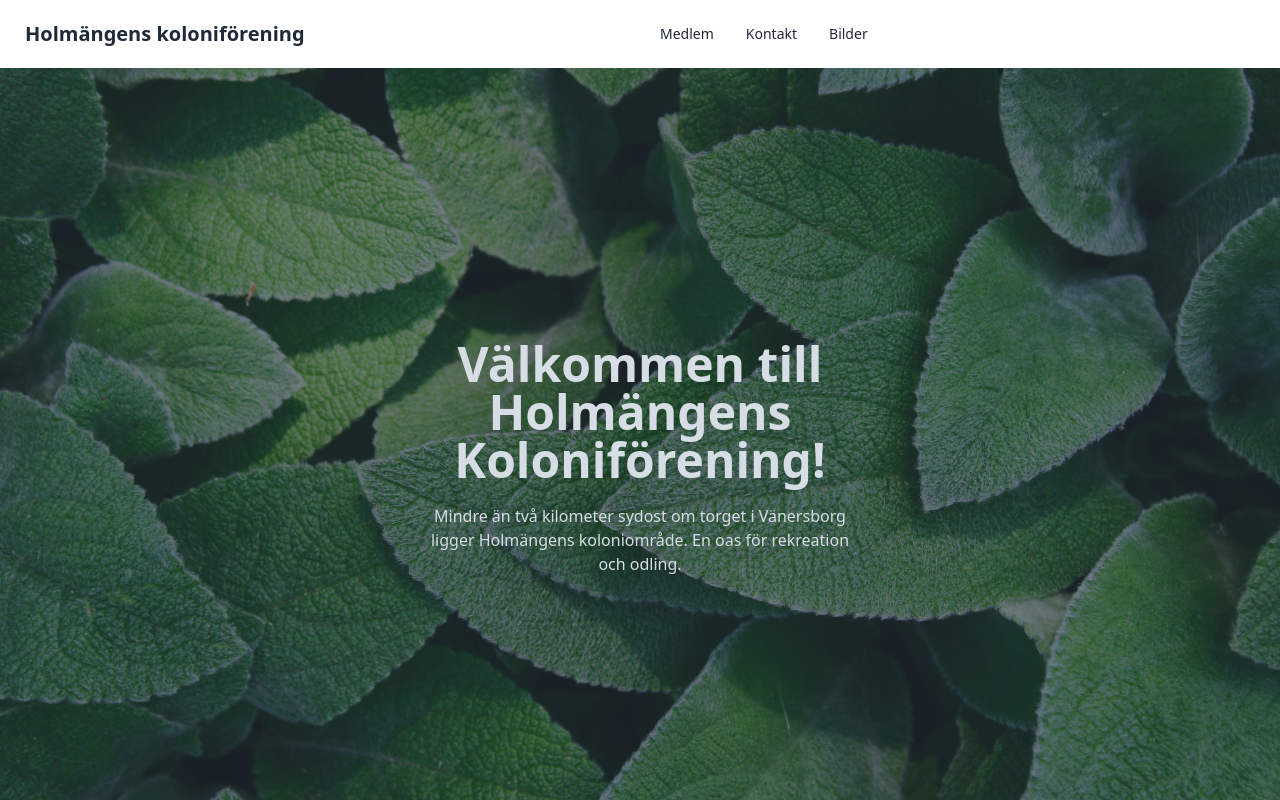
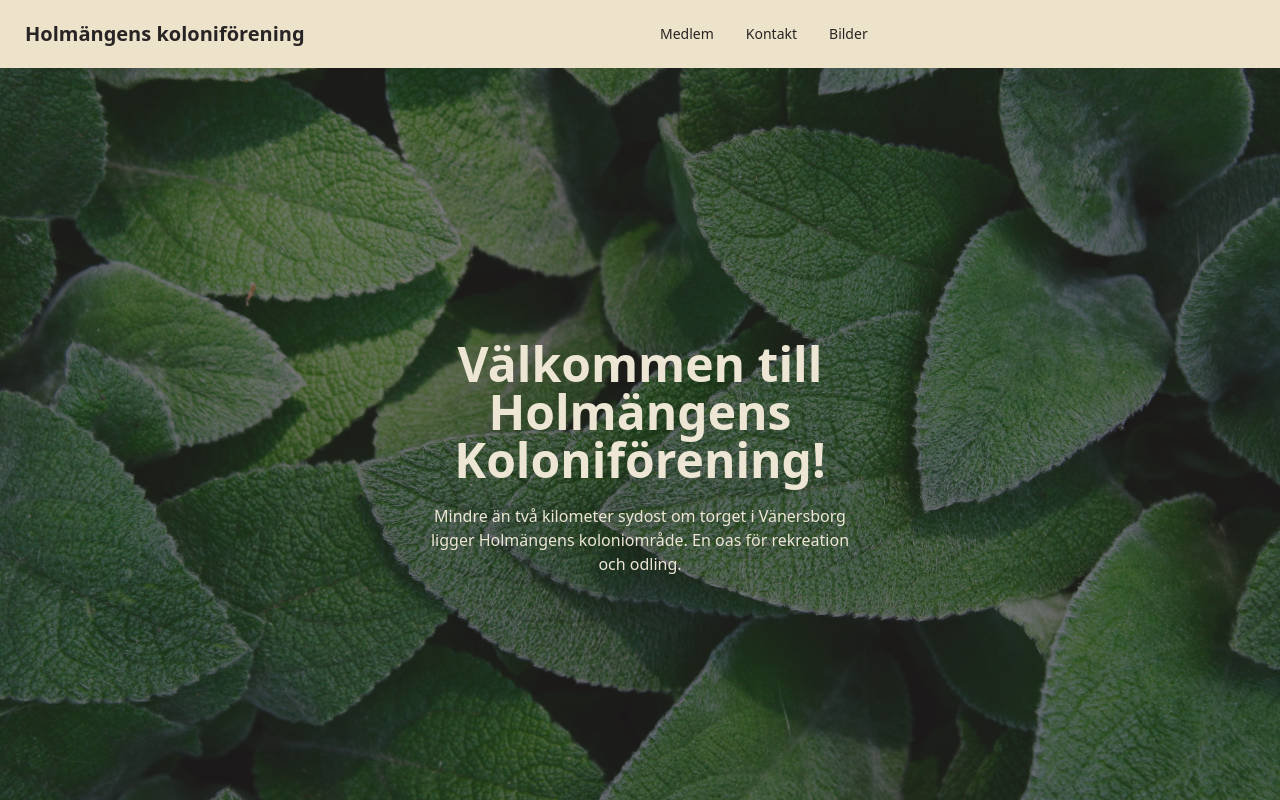
Before and after one commit to risie/lotten, a Next.js app: page / in a window 1280 px wide. Shown: the top 800 px of the page. Built offline with nearby package versions, Linux system fonts and the light colour scheme.

Commit message:
feat: use retro theme

```diff
--- a/tailwind.config.ts
+++ b/tailwind.config.ts
@@ -16,7 +16,7 @@ const config: Config = {
   },
   plugins: [require("@tailwindcss/typography"), require("daisyui")],
   daisyui: {
-    themes: ["light", "dark", "retro"],
+    themes: ["retro"],
   },
 };
 export default config;
```
